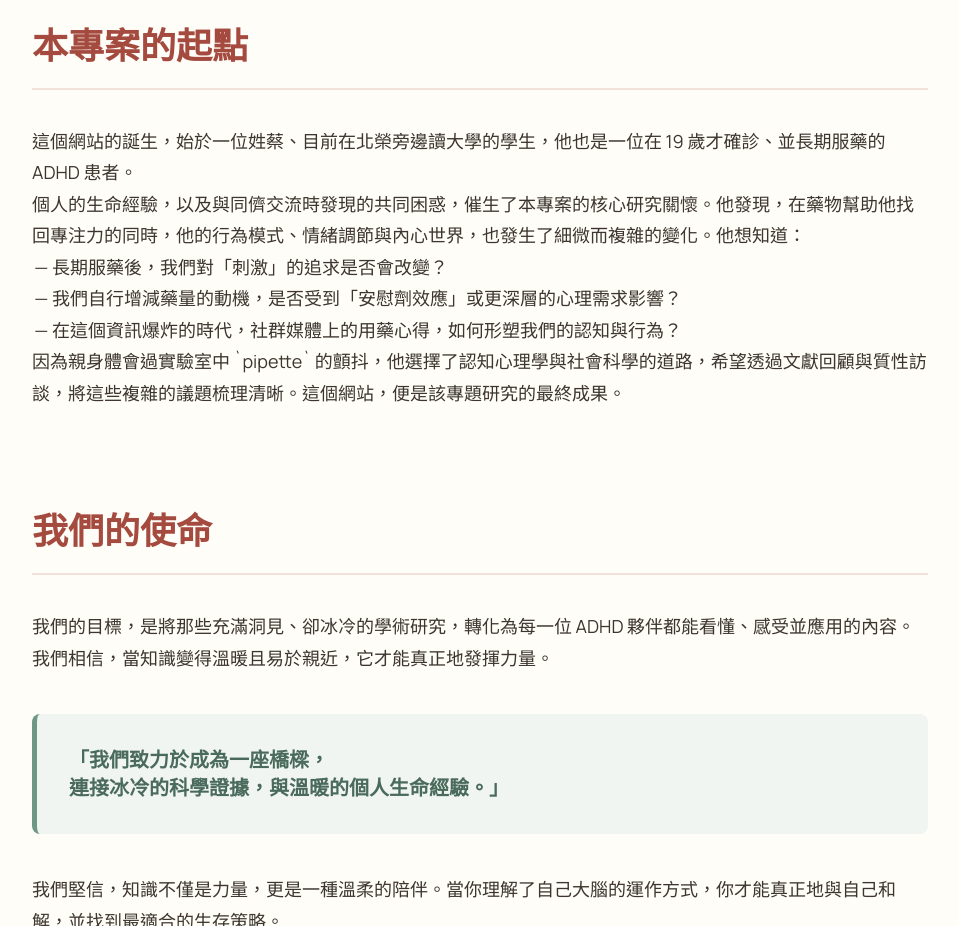
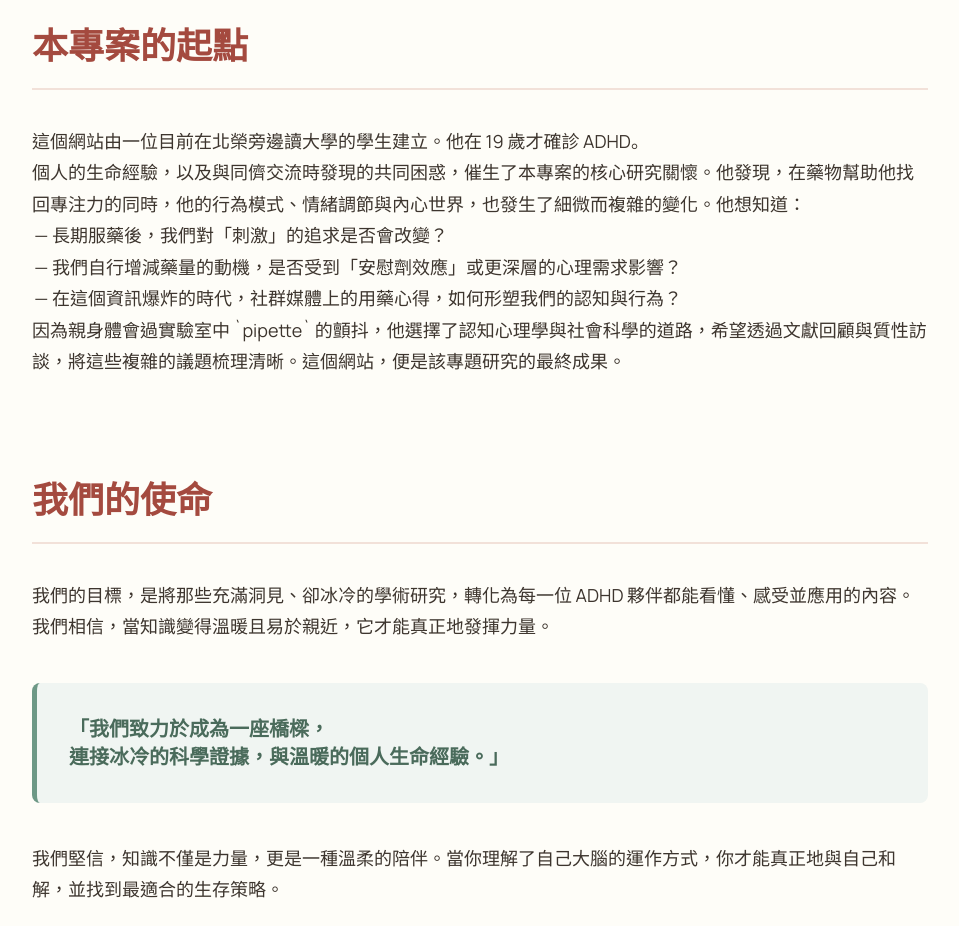
Before and after one commit to adhd-guide-tw/adhd-guide-tw.github.io, a website: page pages/about.html in a window 1280 px wide. Shown: the part 1060-1986 px from the top of the page, without its empty margins (160-1119 px from the left). Drawn offline with nearby package versions, Linux system fonts and the light colour scheme.

Commit message:
content(about): 網站起點那句拿掉姓氏與用藥細節
只保留「目前在北榮旁邊讀大學的學生」與「19 歲才確診 ADHD」，不用「患者」。

```diff
--- a/pages/about.html
+++ b/pages/about.html
@@ -47,7 +47,7 @@
 
             <!-- Section 1: The "Why" -->
             <h2 class="phrase-wrap">本專案的起點</h2>
-            <p>這個網站的誕生，始於一位姓蔡、目前在北榮旁邊讀大學的學生，他也是一位在 19 歲才確診、並長期服藥的 ADHD 患者。</p>
+            <p>這個網站由一位目前在北榮旁邊讀大學的學生建立。他在 19 歲才確診 ADHD。</p>
             <p>個人的生命經驗，以及與同儕交流時發現的共同困惑，催生了本專案的核心研究關懷。他發現，在藥物幫助他找回專注力的同時，他的行為模式、情緒調節與內心世界，也發生了細微而複雜的變化。他想知道：</p>
             <ul>
                 <li>長期服藥後，我們對「刺激」的追求是否會改變？</li>
```
